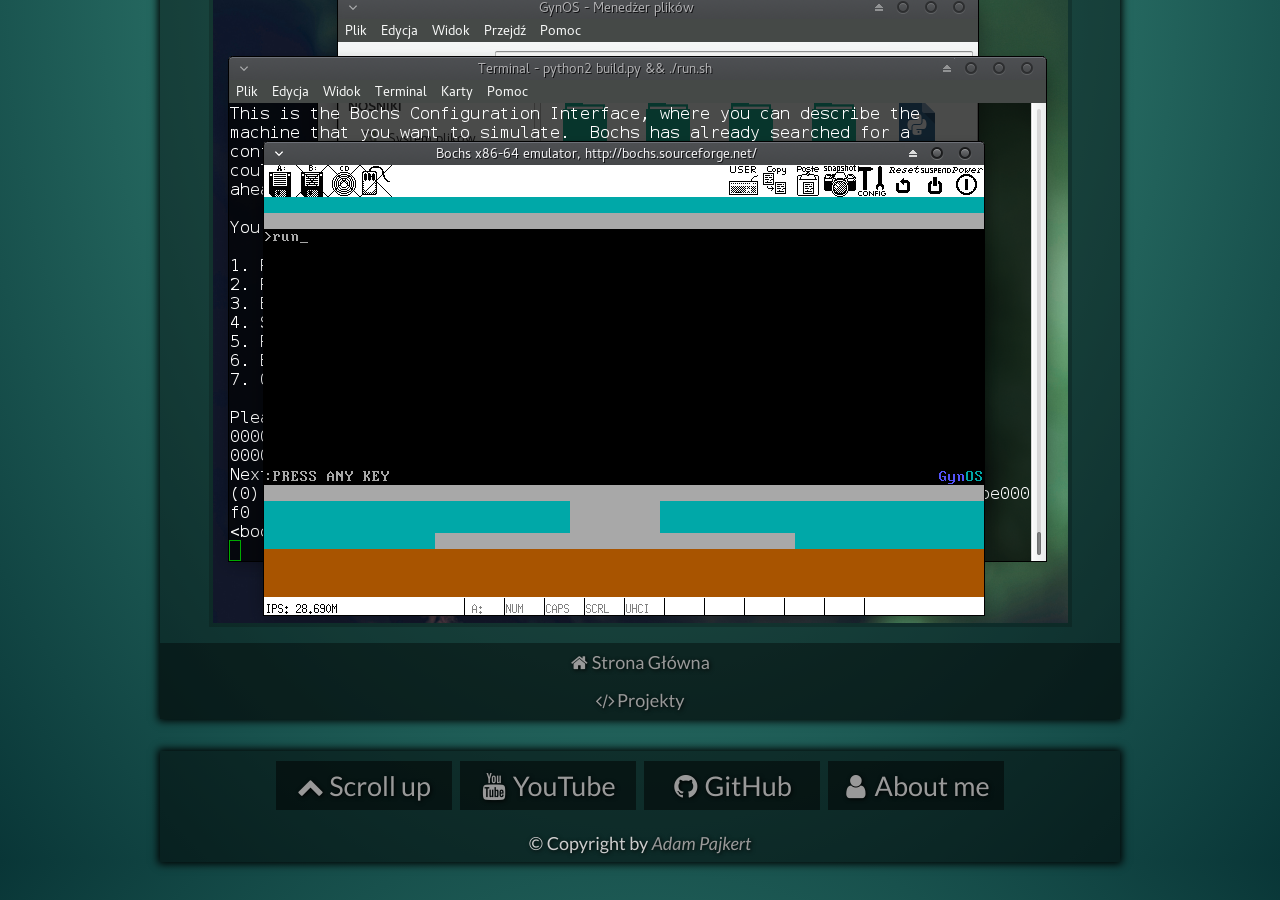
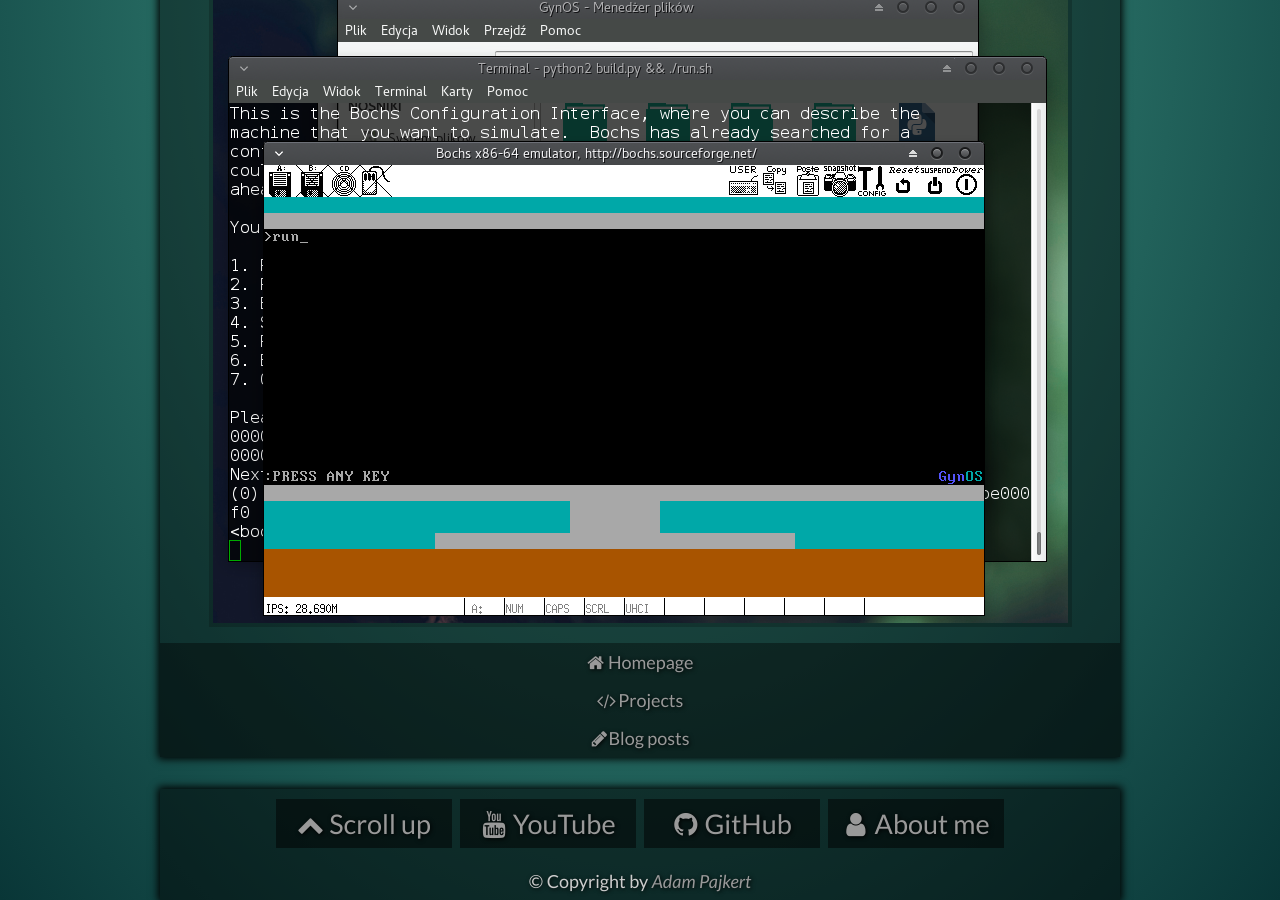
Before and after one commit to pajadam/blog.pajadam.me, a Jekyll site: the page built from _posts/projects/2016-06-13-Bootloader for Gynvael.Coldwind OS.markdown, in a window 1280 px wide and 900 px high, scrolled down 932 px. Built offline with Jekyll 4.4.1, drawn with Linux system fonts in a browser that asks for light colours.

Commit message:
Updated forgotten buttons at the end of post.

```diff
--- a/_layouts/post.html
+++ b/_layouts/post.html
@@ -23,8 +23,9 @@
                 {{ content }}
               </div>
 
-              <a href="/" class="button icon-home"> Strona Główna</a>
-              <a href="/projects/" class="button icon-code"> Projekty</a>
+              <a title="Home page" href="/" class="button icon-home"> Homepage</a>
+              <a title="Projects" href="/projects/" class="button icon-code"> Projects</a>
+              <a title="Blog posts" href="/posts/" class="button icon-blog">Blog posts</a>
 
           </div>
 
```
